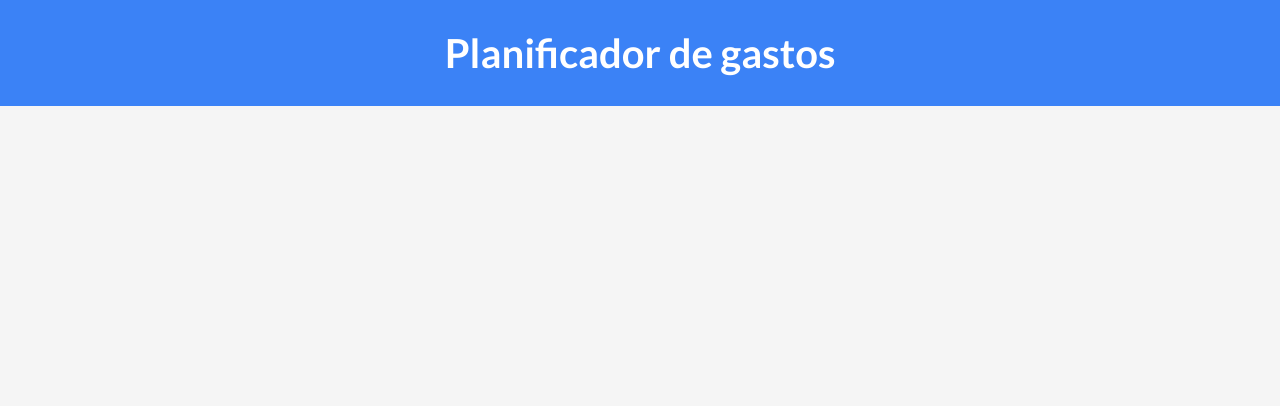
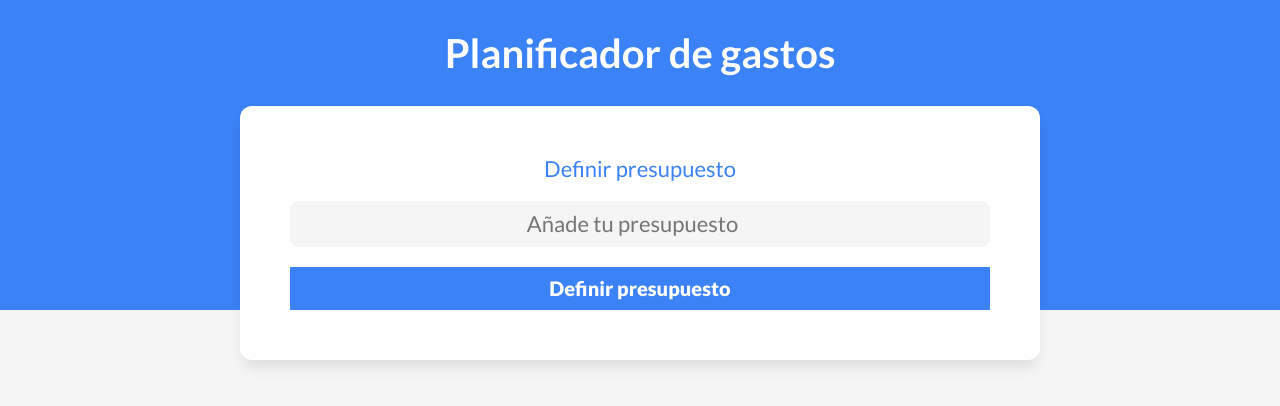
Before and after one commit to mcplux/expenses-admin, a Vue app: page / in a window 1280 px wide. Shown: the top 406 px of the page. Built offline with nearby package versions, Linux system fonts and the light colour scheme.

Commit message:
Budget.vue created

```diff
--- a/src/App.vue
+++ b/src/App.vue
@@ -1,11 +1,16 @@
 <script setup>
-
+  import Budget from './components/Budget.vue';
 </script>
 
 <template>
   <div>
     <header>
       <h1>Planificador de gastos</h1>
+      <div class="container-header container shadow">
+        <Budget
+
+        />
+      </div>
     </header>
   </div>
 </template>
@@ -50,4 +55,20 @@
     color: var(--white);
     text-align: center;
   }
+  .container {
+    width: 90%;
+    max-width: 80rem;
+    margin: 0 auto;
+  }
+  .container-header {
+    margin-top: -5rem;
+    transform: translateY(5rem);
+    padding: 5rem;
+  }
+  .shadow {
+    box-shadow: 0px 10px 15px -3px rgba(0,0,0,0.1);
+    background-color: var(--white);
+    border-radius: 1.2rem;
+    padding: 5rem;
+  }
 </style>
--- /dev/null
+++ b/src/components/Budget.vue
@@ -0,0 +1,58 @@
+<script setup>
+
+</script>
+
+<template>
+  <form class="budget">
+    <div class="field">
+      <label for="new-budget">Definir presupuesto</label>
+      <input
+        type="number"
+        name="new-budget"
+        id="new-budget"
+        placeholder="Añade tu presupuesto"
+        class="new-budget"
+      />
+    </div>
+    <input type="submit" value="Definir presupuesto">
+  </form>
+</template>
+
+<style scoped>
+  .budget {
+    width: 100%;
+  }
+  .field {
+    display: grid;
+    gap: 2rem;
+  }
+  .field label {
+    font-size: 2.2rem;
+    text-align: center;
+    color: var(--blue);
+  }
+  .budget input[type="number"] {
+    background-color: var(--light-gray);
+    border-radius: 1rem;
+    padding: 1rem;
+    border: none;
+    font-size: 2.2rem;
+    text-align: center;
+  }
+  .budget input[type="submit"] {
+    background-color: var(--blue);
+    border: none;
+    padding: 1rem;
+    text-align: center;
+    font-size: 2rem;
+    margin-top: 2rem;
+    color: var(--white);
+    font-weight: 900;
+    width: 100%;
+    transition: background-color 300ms ease;
+  }
+  .budget input[type="submit"]:hover {
+    background-color: #1048a4;
+    cursor: pointer;
+  }
+</style>
```
